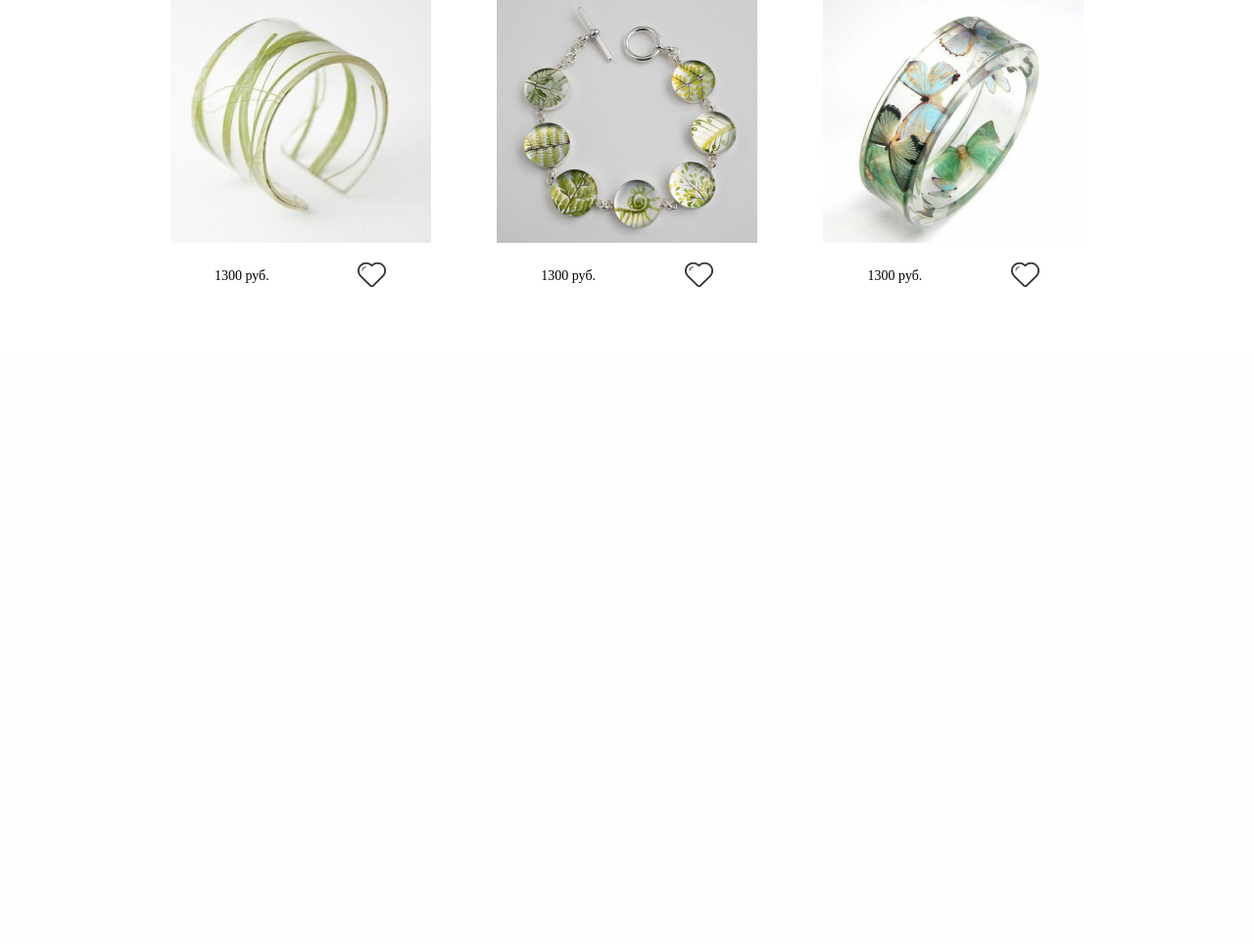
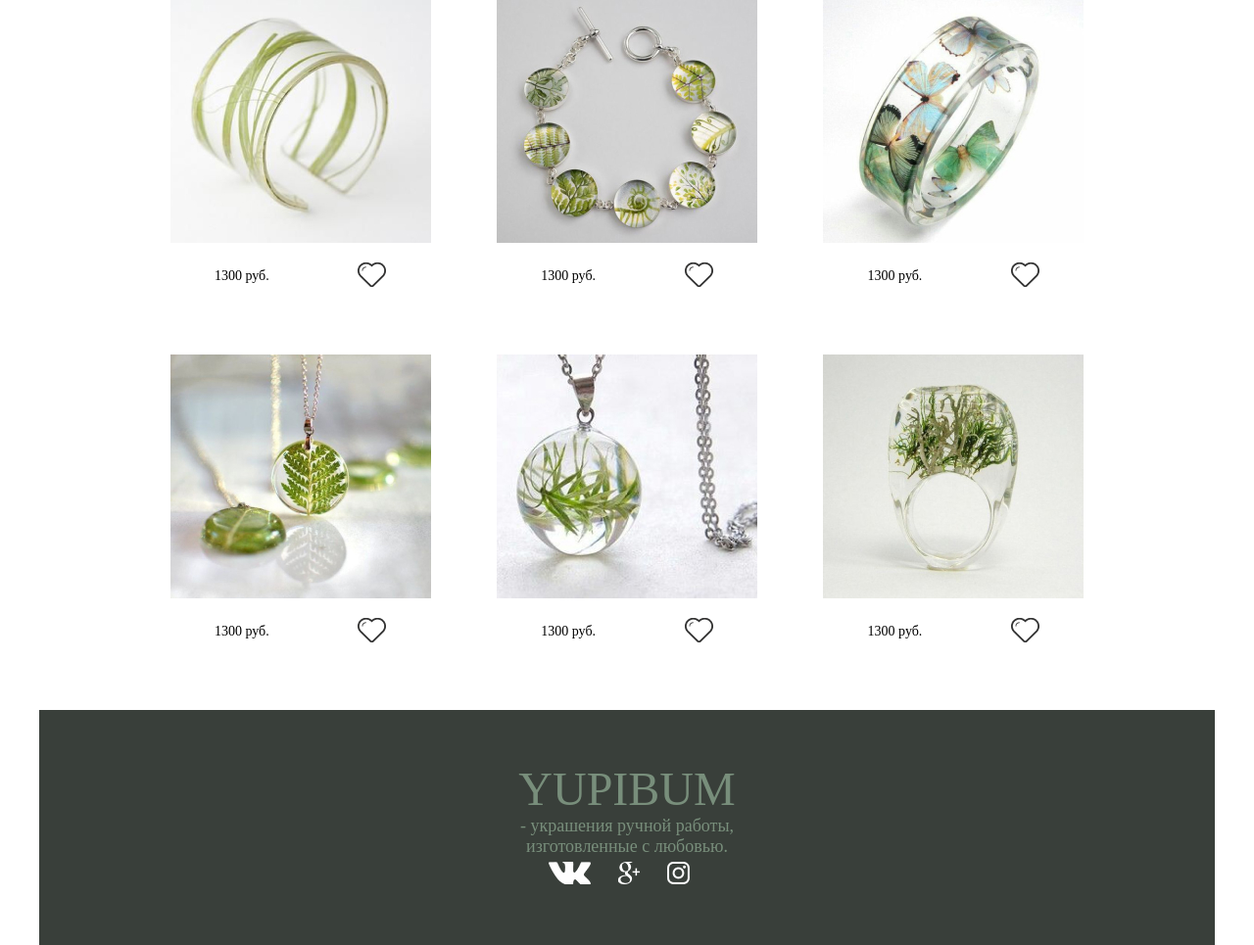
Before and after one commit to h4cktivist/jewelry-store, a Flask app: page / in a window 1280 px wide. Shown: the part 1184-2149 px from the top of the page at 98% size. Before the commit the page ends 1477 px from the top, so only its background shows below. Run offline with Flask 2, Linux system fonts and the light colour scheme; the visitor is signed in with stand-in values (Sample User, id 1).

Commit message:
feat: add footer

```diff
--- a/static/index.css
+++ b/static/index.css
@@ -177,4 +177,25 @@ body {
   justify-content: space-around;
 }
 
+.footer {
+  width: 1200px;
+  height: 240px;
+  margin: 0 auto;
+  display: flex;
+  justify-content: center;
+  align-items: center;
+  flex-direction: column;
+  background: #393F3A;
+}
+.footer h2 {
+  font-size: 48px;
+  color: #788E7B;
+  font-weight: lighter;
+}
+.footer span {
+  display: block;
+  font-size: 18px;
+  color: #788E7B;
+}
+
 /*# sourceMappingURL=index.css.map */
--- a/static/index.scss
+++ b/static/index.scss
@@ -194,3 +194,27 @@ body {
     }
   }
 }
+
+.footer {
+  width: 1200px;
+  height:240px;
+  margin: 0 auto;
+  display: flex;
+  justify-content:center;
+  align-items:center;
+  flex-direction:column;
+  background:#393F3A;
+
+  h2 {
+    font-size: 48px;
+    color: #788E7B;
+    font-weight: lighter;
+  }
+
+  span {
+    display:block;
+    font-size:18px;
+    color: #788E7B;
+  }
+
+}
--- a/templates/index.html
+++ b/templates/index.html
@@ -112,8 +112,47 @@
 				</div>
 			</div>
 		</a>
+		<a class="card" href="#">
+			<img class="card__image" src="{{ url_for('static', filename='images/product-1.jpg') }}">
+			<div class="card__content">
+				<div class="card__content__price">1300 руб.</div>
+				<div class="card__content__title">
+					<img class="card__like" src="{{ url_for('static', filename='icons/like-icon.png') }}">
+				</div>
+			</div>
+		</a>
+		<a class="card" href="#">
+			<img class="card__image" src="{{ url_for('static', filename='images/product-2.jpg') }}">
+			<div class="card__content">
+				<div class="card__content__price">1300 руб.</div>
+				<div class="card__content__title">
+					<img class="card__like" src="{{ url_for('static', filename='icons/like-icon.png') }}">
+				</div>
+			</div>
+		</a>
+		<a class="card" href="#">
+			<img class="card__image" src="{{ url_for('static', filename='images/product-3.jpg') }}">
+			<div class="card__content">
+				<div class="card__content__price">1300 руб.</div>
+				<div class="card__content__title">
+					<img class="card__like" src="{{ url_for('static', filename='icons/like-icon.png') }}">
+				</div>
+			</div>
+		</a>
 	</div>
 </div>
 
+<footer class="footer">
+	<h2>YUPIBUM</h2>
+	<div class="decoration__line"></div>
+	<span>- украшения ручной работы,</span>
+	<span> изготовленные с любовью.</span>
+	<div class="social">
+		<div class="social__item"><a href="#"><img src="{{ url_for('static', filename='icons/vk-icon.png') }}"></a></div>
+		<div class="social__item"><a href="#"><img src="{{ url_for('static', filename='icons/google-icon.png') }}"></a></div>
+		<div class="social__item"><a href="#"><img src="{{ url_for('static', filename='icons/inst-icon.png') }}"></a></div>
+	</div>
+</footer>
+
 </body>
 </html>
```
Also changed, not shown: 1 other file.
